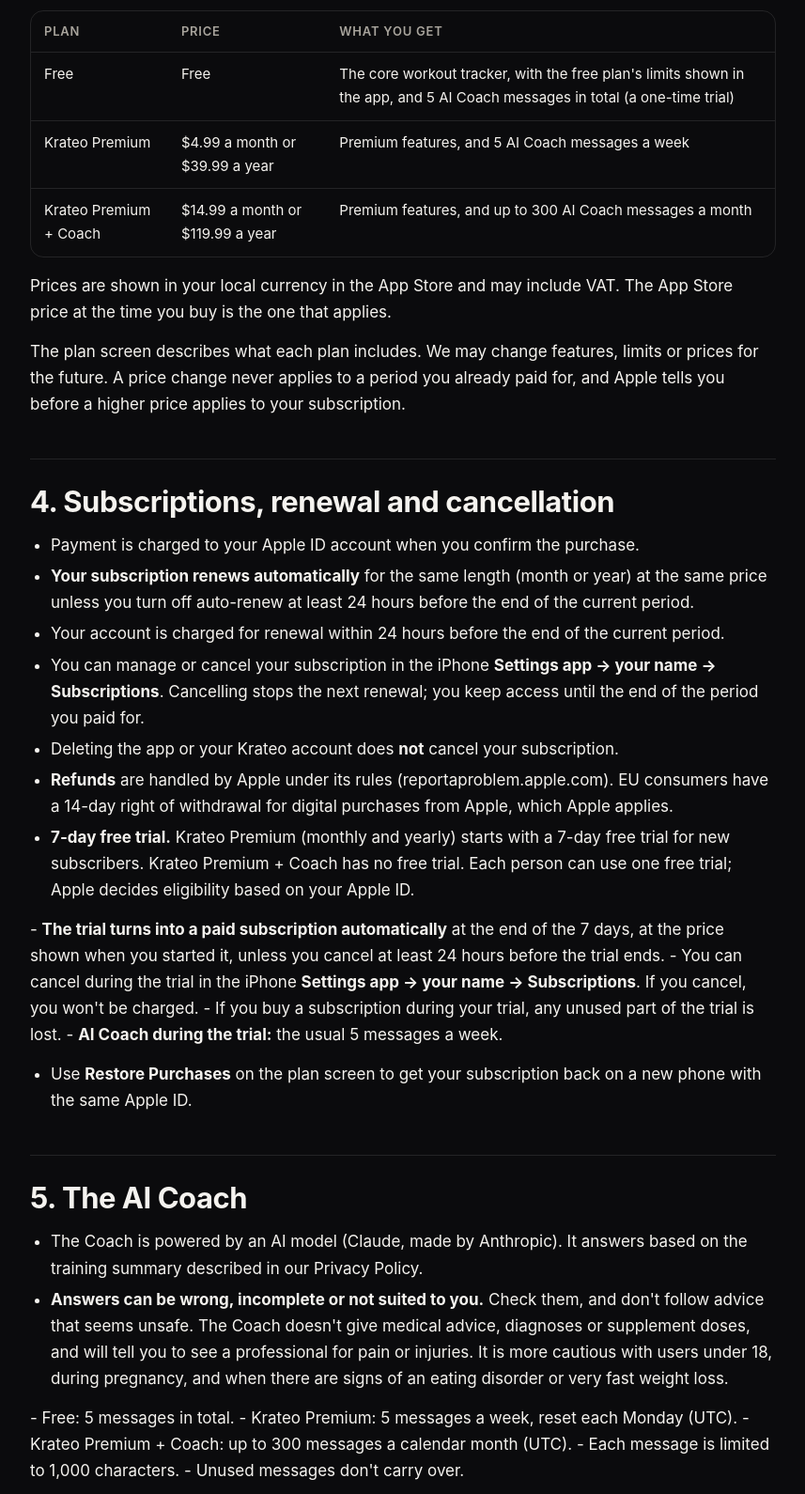
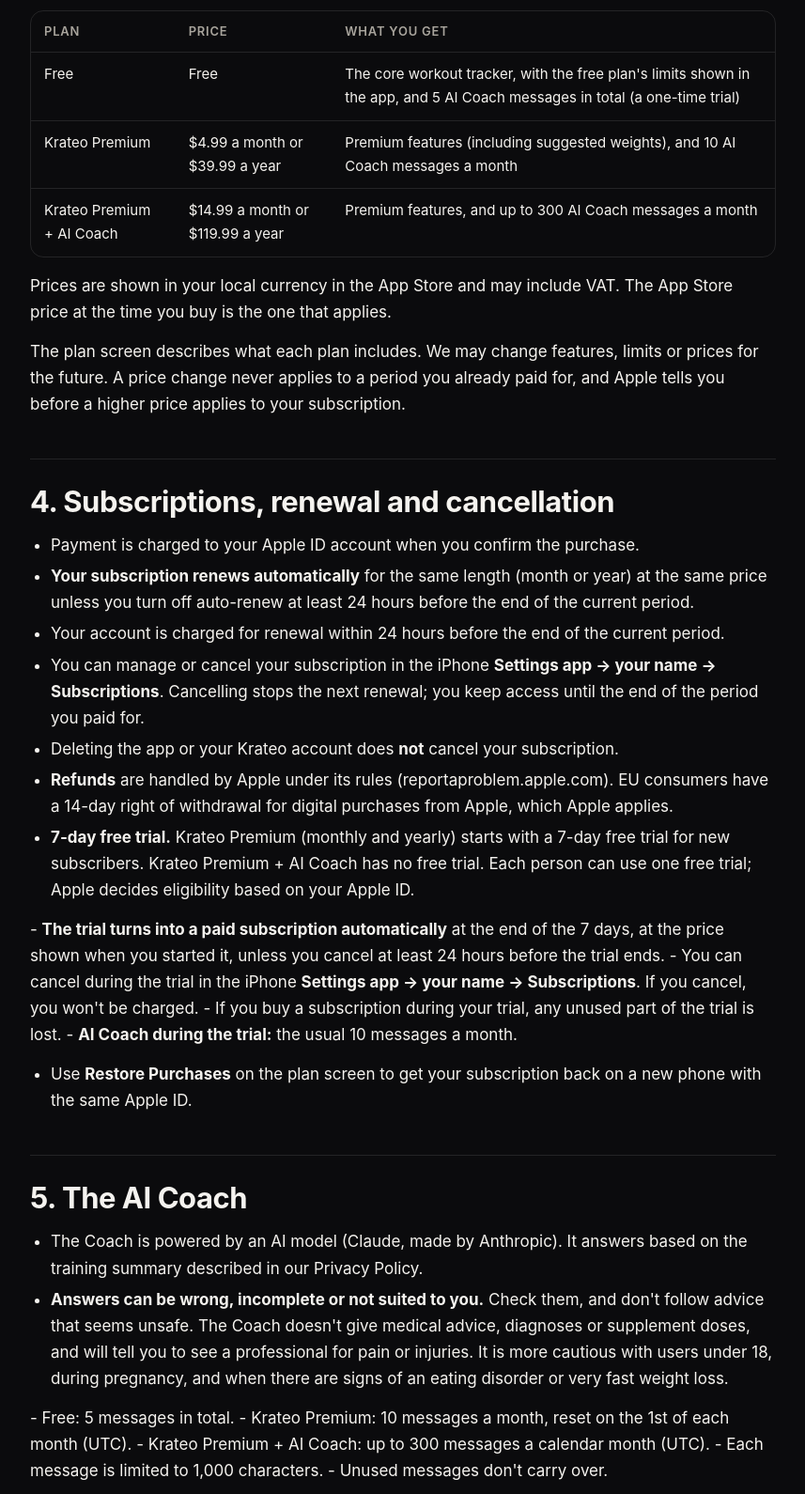
Before and after one commit to mostafahakmimail-cmd/hakmicreations-site, a plain HTML site: page krateo/terms/index.html in a window 1280 px wide. Shown: the part 1210-2800 px from the top of the page at 94% size, without its empty margins (108-965 px from the left). Drawn offline with Linux system fonts and the light colour scheme.

Commit message:
Plans: Premium + AI Coach, Premium 10 coach messages a month, suggested weights

```diff
--- a/krateo/terms/index.html
+++ b/krateo/terms/index.html
@@ -68,16 +68,16 @@ footer a{color:var(--dim)}
 <p>  - exercise pictures and instructions,   - calorie numbers,   - estimated one-rep maxes,   - suggested plans,   - AI Coach answers.</p>
 <p>  Use your own judgement, use proper technique and safety equipment, and train within your limits. You train at your own risk.</p>
 <h2 id="3-plans-and-prices">3. Plans and prices</h2>
-<div class="table"><table><thead><tr><th>Plan</th><th>Price</th><th>What you get</th></tr></thead><tbody><tr><td>Free</td><td>Free</td><td>The core workout tracker, with the free plan's limits shown in the app, and 5 AI Coach messages in total (a one-time trial)</td></tr><tr><td>Krateo Premium</td><td>$4.99 a month or $39.99 a year</td><td>Premium features, and 5 AI Coach messages a week</td></tr><tr><td>Krateo Premium + Coach</td><td>$14.99 a month or $119.99 a year</td><td>Premium features, and up to 300 AI Coach messages a month</td></tr></tbody></table></div>
+<div class="table"><table><thead><tr><th>Plan</th><th>Price</th><th>What you get</th></tr></thead><tbody><tr><td>Free</td><td>Free</td><td>The core workout tracker, with the free plan's limits shown in the app, and 5 AI Coach messages in total (a one-time trial)</td></tr><tr><td>Krateo Premium</td><td>$4.99 a month or $39.99 a year</td><td>Premium features (including suggested weights), and 10 AI Coach messages a month</td></tr><tr><td>Krateo Premium + AI Coach</td><td>$14.99 a month or $119.99 a year</td><td>Premium features, and up to 300 AI Coach messages a month</td></tr></tbody></table></div>
 <p>Prices are shown in your local currency in the App Store and may include VAT. The App Store price at the time you buy is the one that applies.</p>
 <p>The plan screen describes what each plan includes. We may change features, limits or prices for the future. A price change never applies to a period you already paid for, and Apple tells you before a higher price applies to your subscription.</p>
 <h2 id="4-subscriptions-renewal-and-cancellation">4. Subscriptions, renewal and cancellation</h2>
-<ul><li>Payment is charged to your Apple ID account when you confirm the purchase.</li><li><strong>Your subscription renews automatically</strong> for the same length (month or year) at the same price unless you turn off auto-renew at least 24 hours before the end of the current period.</li><li>Your account is charged for renewal within 24 hours before the end of the current period.</li><li>You can manage or cancel your subscription in the iPhone <strong>Settings app → your name → Subscriptions</strong>. Cancelling stops the next renewal; you keep access until the end of the period you paid for.</li><li>Deleting the app or your Krateo account does <strong>not</strong> cancel your subscription.</li><li><strong>Refunds</strong> are handled by Apple under its rules (reportaproblem.apple.com). EU consumers have a 14-day right of withdrawal for digital purchases from Apple, which Apple applies.</li><li><strong>7-day free trial.</strong> Krateo Premium (monthly and yearly) starts with a 7-day free trial for new subscribers. Krateo Premium + Coach has no free trial. Each person can use one free trial; Apple decides eligibility based on your Apple ID.</li></ul>
-<p>  - <strong>The trial turns into a paid subscription automatically</strong> at the end of the 7 days, at the price shown when you started it, unless you cancel at least 24 hours before the trial ends.   - You can cancel during the trial in the iPhone <strong>Settings app → your name → Subscriptions</strong>. If you cancel, you won't be charged.   - If you buy a subscription during your trial, any unused part of the trial is lost.   - <strong>AI Coach during the trial:</strong> the usual 5 messages a week.</p>
+<ul><li>Payment is charged to your Apple ID account when you confirm the purchase.</li><li><strong>Your subscription renews automatically</strong> for the same length (month or year) at the same price unless you turn off auto-renew at least 24 hours before the end of the current period.</li><li>Your account is charged for renewal within 24 hours before the end of the current period.</li><li>You can manage or cancel your subscription in the iPhone <strong>Settings app → your name → Subscriptions</strong>. Cancelling stops the next renewal; you keep access until the end of the period you paid for.</li><li>Deleting the app or your Krateo account does <strong>not</strong> cancel your subscription.</li><li><strong>Refunds</strong> are handled by Apple under its rules (reportaproblem.apple.com). EU consumers have a 14-day right of withdrawal for digital purchases from Apple, which Apple applies.</li><li><strong>7-day free trial.</strong> Krateo Premium (monthly and yearly) starts with a 7-day free trial for new subscribers. Krateo Premium + AI Coach has no free trial. Each person can use one free trial; Apple decides eligibility based on your Apple ID.</li></ul>
+<p>  - <strong>The trial turns into a paid subscription automatically</strong> at the end of the 7 days, at the price shown when you started it, unless you cancel at least 24 hours before the trial ends.   - You can cancel during the trial in the iPhone <strong>Settings app → your name → Subscriptions</strong>. If you cancel, you won't be charged.   - If you buy a subscription during your trial, any unused part of the trial is lost.   - <strong>AI Coach during the trial:</strong> the usual 10 messages a month.</p>
 <ul><li>Use <strong>Restore Purchases</strong> on the plan screen to get your subscription back on a new phone with the same Apple ID.</li></ul>
 <h2 id="5-the-ai-coach">5. The AI Coach</h2>
 <ul><li>The Coach is powered by an AI model (Claude, made by Anthropic). It answers based on the training summary described in our Privacy Policy.</li><li><strong>Answers can be wrong, incomplete or not suited to you.</strong> Check them, and don't follow advice that seems unsafe. The Coach doesn't give medical advice, diagnoses or supplement doses, and will tell you to see a professional for pain or injuries. It is more cautious with users under 18, during pregnancy, and when there are signs of an eating disorder or very fast weight loss.</li></ul>
-<p>  - Free: 5 messages in total.   - Krateo Premium: 5 messages a week, reset each Monday (UTC).   - Krateo Premium + Coach: up to 300 messages a calendar month (UTC).   - Each message is limited to 1,000 characters.   - Unused messages don't carry over.</p>
+<p>  - Free: 5 messages in total.   - Krateo Premium: 10 messages a month, reset on the 1st of each month (UTC).   - Krateo Premium + AI Coach: up to 300 messages a calendar month (UTC).   - Each message is limited to 1,000 characters.   - Unused messages don't carry over.</p>
 <ul><li>If the Coach is unavailable for a while (for example a provider outage), we'll work to restore it, but we can't guarantee it is always available.</li><li>Don't use the Coach to create harmful or illegal content, or try to make it ignore its rules. You can report a bad answer in the app; reported answers are kept on our server for review, as described in the Privacy Policy.</li></ul>
 <h2 id="6-acceptable-use">6. Acceptable use</h2>
 <p>You agree not to:</p>
```
Also changed, not shown: krateo/index.html (+2 -2 lines), 1 other file.
